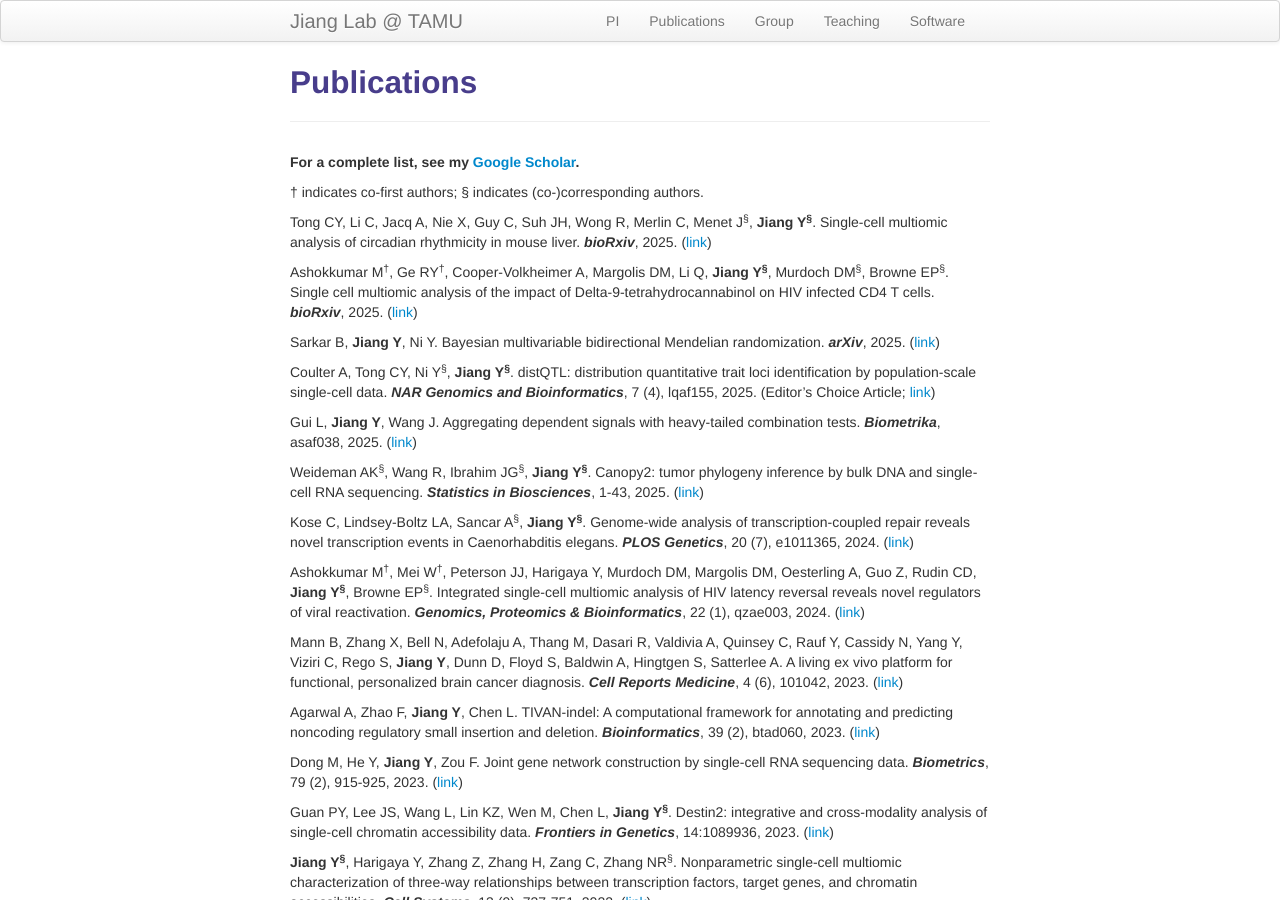
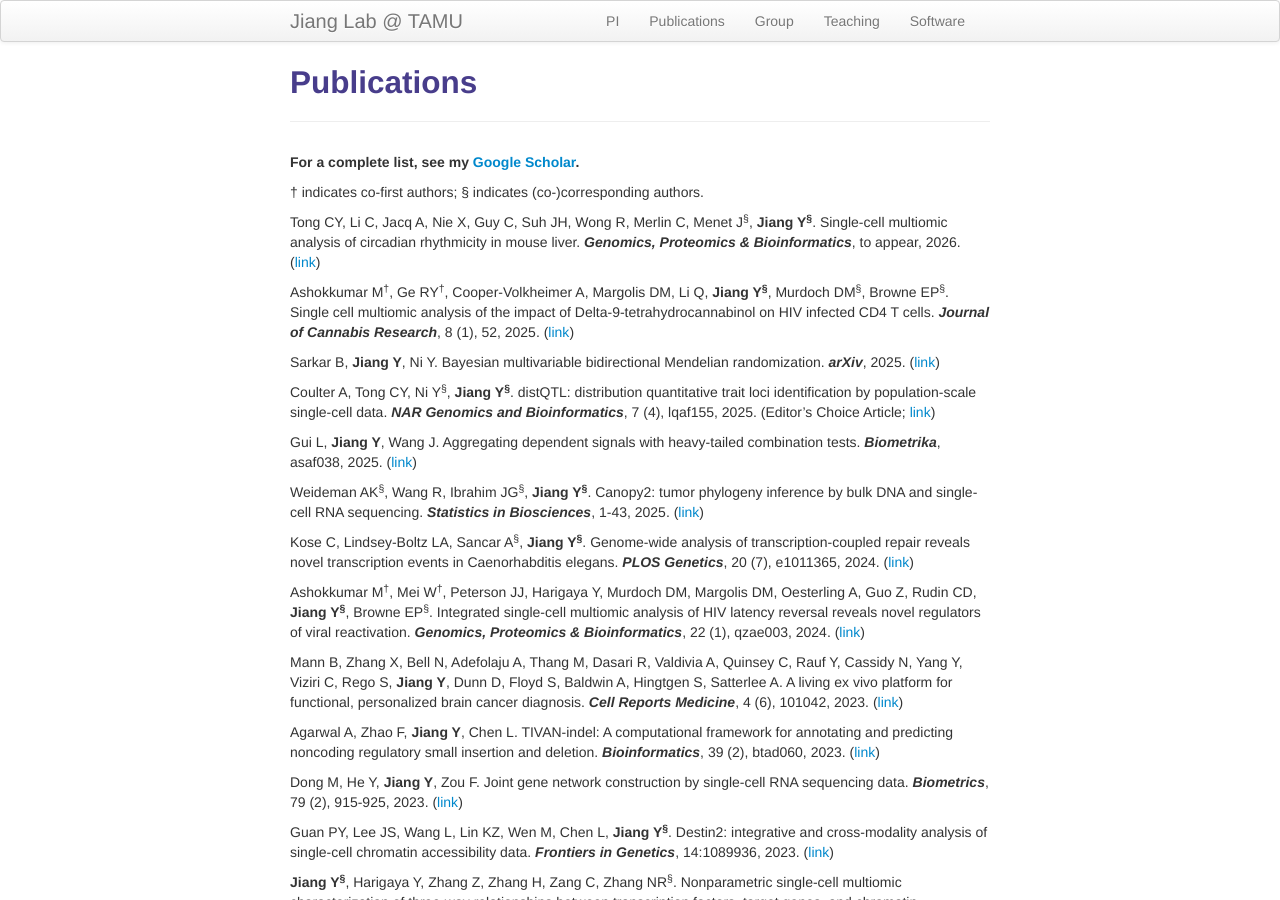
Before and after one commit to yuchaojiang/yuchaojiang.github.io, a Jekyll site: the page built from pages/pubs.md, in a window 1280 px wide and 900 px high. Built offline with Jekyll 4.4.1, drawn with Linux system fonts in a browser that asks for light colours.

Commit message:
Update pubs.md

```diff
--- a/pages/pubs.md
+++ b/pages/pubs.md
@@ -8,9 +8,9 @@ description: Yuchao Jiang's publications
 
 &dagger; indicates co-first authors; &sect; indicates (co-)corresponding authors.
 
-Tong CY, Li C, Jacq A, Nie X, Guy C, Suh JH, Wong R, Merlin C, Menet J<sup>&sect;</sup>, **Jiang Y<sup>&sect;</sup>**. Single-cell multiomic analysis of circadian rhythmicity in mouse liver. ***bioRxiv***, 2025. ([link](https://www.biorxiv.org/content/10.1101/2025.04.03.647044v3))
+Tong CY, Li C, Jacq A, Nie X, Guy C, Suh JH, Wong R, Merlin C, Menet J<sup>&sect;</sup>, **Jiang Y<sup>&sect;</sup>**. Single-cell multiomic analysis of circadian rhythmicity in mouse liver. ***Genomics, Proteomics & Bioinformatics***, to appear, 2026. ([link](https://www.biorxiv.org/content/10.1101/2025.04.03.647044v3))
 
-Ashokkumar M<sup>&dagger;</sup>, Ge RY<sup>&dagger;</sup>, Cooper-Volkheimer A, Margolis DM, Li Q, **Jiang Y<sup>&sect;</sup>**, Murdoch DM<sup>&sect;</sup>, Browne EP<sup>&sect;</sup>. Single cell multiomic analysis of the impact of Delta-9-tetrahydrocannabinol on HIV infected CD4 T cells. ***bioRxiv***, 2025. ([link](https://www.biorxiv.org/content/10.1101/2025.06.02.657468v1))
+Ashokkumar M<sup>&dagger;</sup>, Ge RY<sup>&dagger;</sup>, Cooper-Volkheimer A, Margolis DM, Li Q, **Jiang Y<sup>&sect;</sup>**, Murdoch DM<sup>&sect;</sup>, Browne EP<sup>&sect;</sup>. Single cell multiomic analysis of the impact of Delta-9-tetrahydrocannabinol on HIV infected CD4 T cells. ***Journal of Cannabis Research***, 8 (1), 52, 2025. ([link](https://www.biorxiv.org/content/10.1101/2025.06.02.657468v1))
 
 Sarkar B, **Jiang Y**, Ni Y. Bayesian multivariable bidirectional Mendelian randomization. ***arXiv***, 2025. ([link](https://arxiv.org/abs/2510.09991))
 
```
